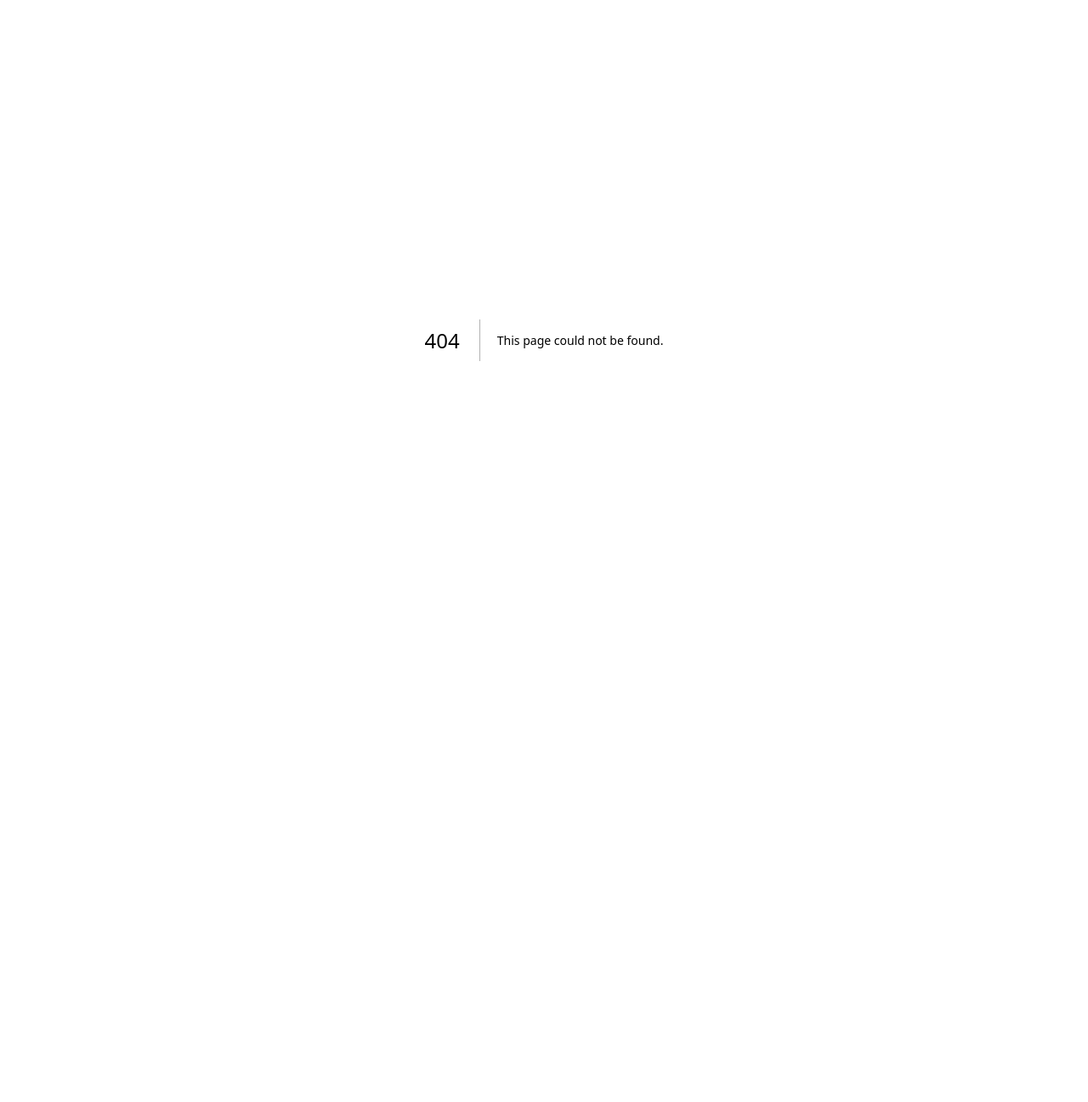
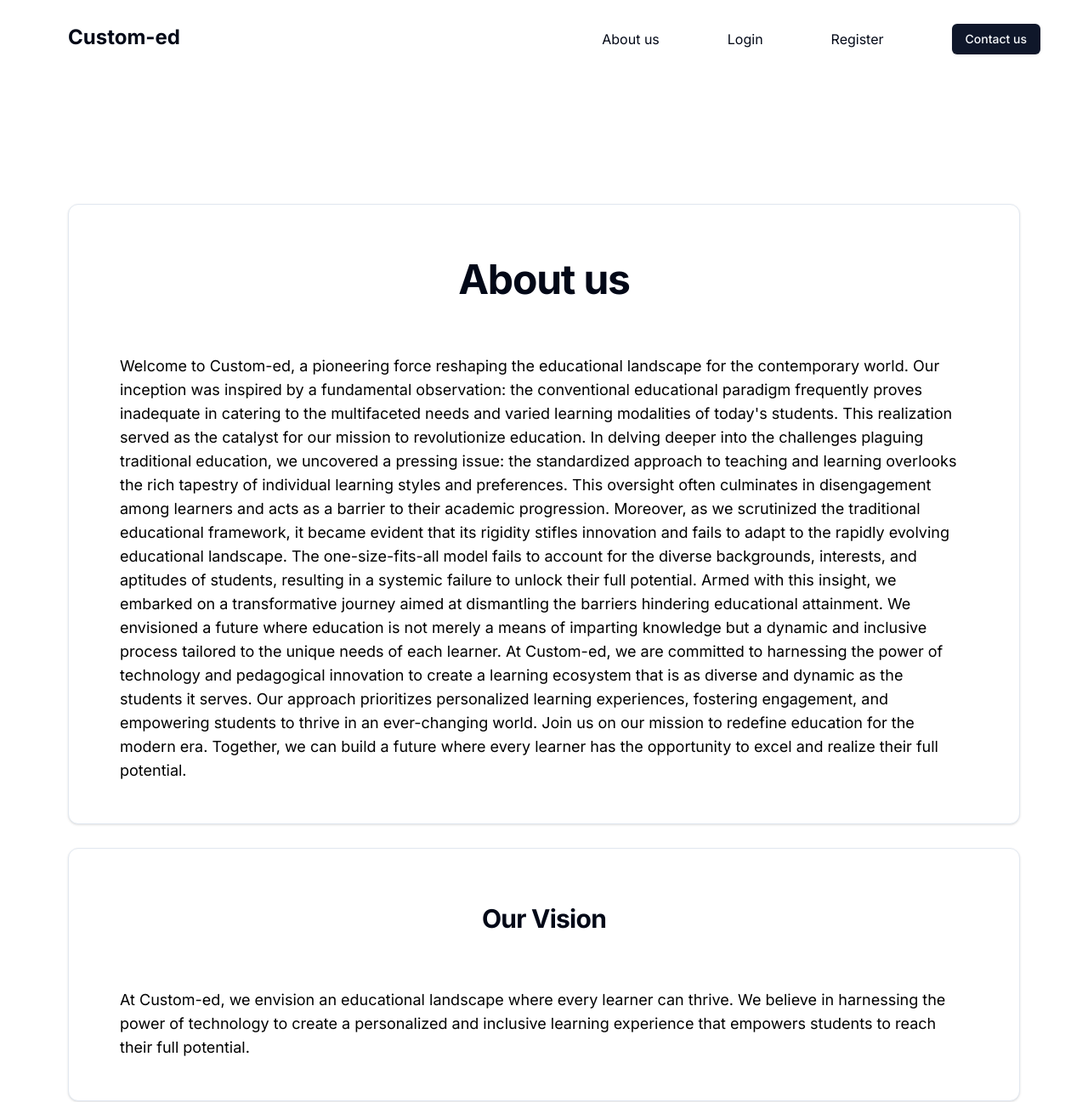
Before and after one commit to Son-OfAnton/custom-ed, a Next.js app: page /about in a window 1280 px wide. Before the commit this address had no page. Shown: the top 1297 px of the page at 85% size. Before the commit the page ends 800 px from the top, so only its background shows below. Built offline with nearby package versions, Linux system fonts and the light colour scheme.

Commit message:
implement about page

```diff
--- /dev/null
+++ b/src/app/about/page.tsx
@@ -0,0 +1,118 @@
+import React from 'react'
+import {
+  Card,
+  CardContent,
+  CardDescription,
+  CardFooter,
+  CardHeader,
+  CardTitle,
+} from "@/components/ui/card";
+import NavBar from "@/components/NavBar";
+const page = () => {
+  return (
+
+    <div className="mb-40">
+        <NavBar/>
+      <div className="col-span-12 md:col-span-11 md:mx-20  mb-7 flex justify-center">
+            <Card className="md:mt-60 mt-24">
+              <CardHeader>
+                <CardTitle className="md:text-5xl  text-2xl font-bold text-center md:my-10">
+                  About us
+                </CardTitle>
+              </CardHeader>
+              <CardContent>
+                <CardDescription className="md:text-lg text-xs md:mx-9 mx-2 text-black">
+                    Welcome to Custom-ed, a pioneering force reshaping the educational landscape for the contemporary world. Our inception was inspired by a fundamental observation: the conventional educational paradigm frequently proves inadequate in catering to the multifaceted needs and varied learning modalities of today's students. This realization served as the catalyst for our mission to revolutionize education.
+
+In delving deeper into the challenges plaguing traditional education, we uncovered a pressing issue: the standardized approach to teaching and learning overlooks the rich tapestry of individual learning styles and preferences. This oversight often culminates in disengagement among learners and acts as a barrier to their academic progression.
+
+Moreover, as we scrutinized the traditional educational framework, it became evident that its rigidity stifles innovation and fails to adapt to the rapidly evolving educational landscape. The one-size-fits-all model fails to account for the diverse backgrounds, interests, and aptitudes of students, resulting in a systemic failure to unlock their full potential.
+
+Armed with this insight, we embarked on a transformative journey aimed at dismantling the barriers hindering educational attainment. We envisioned a future where education is not merely a means of imparting knowledge but a dynamic and inclusive process tailored to the unique needs of each learner.
+
+At Custom-ed, we are committed to harnessing the power of technology and pedagogical innovation to create a learning ecosystem that is as diverse and dynamic as the students it serves. Our approach prioritizes personalized learning experiences, fostering engagement, and empowering students to thrive in an ever-changing world.
+
+Join us on our mission to redefine education for the modern era. Together, we can build a future where every learner has the opportunity to excel and realize their full potential.
+
+                </CardDescription>
+              </CardContent>
+              <CardFooter>
+
+              </CardFooter>
+            </Card>
+          </div>
+      <div className="col-span-12 md:col-span-11 md:mx-20  mb-7 flex justify-center">
+            <Card>
+              <CardHeader>
+                <CardTitle className="md:text-3xl text-xl font-bold text-center my-10">
+                  Our Vision
+                </CardTitle>
+              </CardHeader>
+              <CardContent>
+                <CardDescription className="md:text-lg text-xs md:mx-9 mx-2 text-black">
+                 At Custom-ed, we envision an educational landscape where every learner can thrive. We believe in harnessing the power of technology to create a personalized and inclusive learning experience that empowers students to reach their full potential.
+                </CardDescription>
+              </CardContent>
+              <CardFooter>
+
+              </CardFooter>
+            </Card>
+          </div>
+          <div className="col-span-12 md:col-span-12 md:mx-20  mb-7 flex justify-center">
+            <Card>
+              <CardHeader>
+                <CardTitle className="md:text-3xl text-xl font-bold text-center my-10">
+                 Our Mission
+                </CardTitle>
+              </CardHeader>
+              <CardContent>
+                <CardDescription className="md:text-lg text-xs md:mx-9 mx-2 text-black">
+                  Driven by a passion for innovation and a commitment to excellence, our mission is to revolutionize education through the integration of personalized learning principles and cutting-edge artificial intelligence technology. We aim to break down barriers to learning, foster engagement, and pave the way for a brighter future.
+                </CardDescription>
+              </CardContent>
+              <CardFooter>
+
+              </CardFooter>
+            </Card>
+          </div>
+          <div className="col-span-12 md:col-span-12 md:mx-20  mb-7 flex justify-center">
+            <Card>
+              <CardHeader>
+                <CardTitle className="md:text-3xl text-xl font-bold text-center my-10">
+                Our Approach
+                </CardTitle>
+              </CardHeader>
+              <CardContent>
+                <CardDescription className="md:text-lg text-xs md:mx-9 mx-2 text-black">
+                 Our approach is centered around adaptability, customization, and empowerment. By leveraging AI, we provide students with a dynamic learning path tailored to their individual needs and preferences. Through milestone assessments and comprehensive analytics, we offer educators valuable insights to support student success.
+                </CardDescription>
+              </CardContent>
+              <CardFooter>
+
+              </CardFooter>
+            </Card>
+          </div>
+          <div className="col-span-12 md:col-span-12 md:mx-20  mb-7 flex justify-center">
+            <Card>
+              <CardHeader>
+                <CardTitle className="md:text-3xl text-xl font-bold text-center my-10">
+                Benefits for Students and Teachers
+                </CardTitle>
+              </CardHeader>
+              <CardContent>
+                <CardDescription className="md:text-lg text-xs md:mx-9 mx-2 text-black">
+                 For students, our system provides a tailored learning experience that caters to their individual needs and preferences. By offering customized learning paths, we promote engagement and empower students to take ownership of their education.
+
+For teachers, our platform offers valuable insights into student engagement and comprehension. By identifying hot topics and areas of difficulty, teachers can refine their instructional strategies to better meet the needs of their students.
+                </CardDescription>
+              </CardContent>
+              <CardFooter>
+
+              </CardFooter>
+            </Card>
+          </div>
+    </div>
+  )
+}
+
+export default page
--- a/src/components/NavBar.tsx
+++ b/src/components/NavBar.tsx
@@ -44,20 +44,21 @@ const NavBar = () => {
           <div className="flex items-center">
             <ul className="flex">
               <li className="mr-20">
-                <a className="bg-hover-blue hover:text-blue-500">About us</a>
+
+                <Link href="/about" className="bg-hover-blue hover:text-blue-500">About us</Link>
               </li>
               <li className="mr-20">
-                <a className="bg-hover-blue hover:text-blue-500">Login</a>
+                <Link href="/"  className="bg-hover-blue hover:text-blue-500">Login</Link>
               </li>
               <li className="mr-20">
-                <a className="bg-hover-blue hover:text-blue-500">Register</a>
+                <Link href="/" className="bg-hover-blue hover:text-blue-500">Register</Link>
               </li>
             </ul>
           </div>
 
           <div className="mr-14">
             <Button asChild>
-              <Link href="/">Contact us</Link>
+              <Link  href="/">Contact us</Link>
             </Button>
           </div>
         </div>
@@ -73,17 +74,17 @@ const NavBar = () => {
             <div className="flex flex-col items-end mr-7 py-8">
               <ul className="flex flex-col items-end">
                 <li className="my-3 relative">
-                  <a className="bg-hover-blue hover:text-blue-500">About us</a>
+                  <Link href="/about" className="bg-hover-blue hover:text-blue-500">About us</Link>
                 </li>
                 <li className="my-3 relative">
-                  <a className="bg-hover-blue hover:text-blue-500">Login</a>
+                  <Link href="/" className="bg-hover-blue hover:text-blue-500">Login</Link>
                 </li>
                 <li className="my-3 relative">
-                  <a className="bg-hover-blue hover:text-blue-500">Register</a>
+                  <Link href="/" className="bg-hover-blue hover:text-blue-500">Register</Link>
                 </li>
                 <li className="my-3">
                   <Button asChild>
-                    <Link href="/">Contact us</Link>
+                    <Link  href="/">Contact us</Link>
                   </Button>
                 </li>
               </ul>
```
